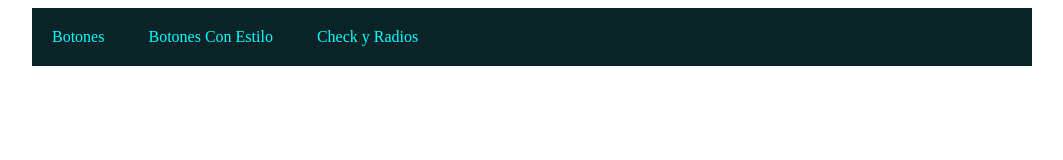
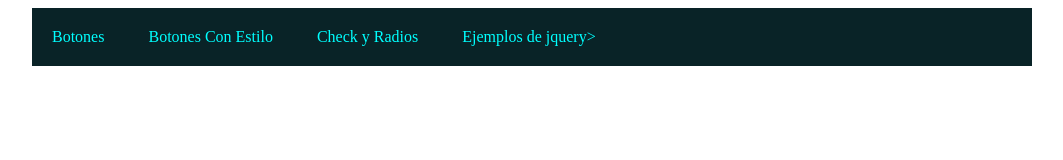
Before and after one commit to Erizogamer777/Erick, a plain HTML site: page index.html in a window 1280 px wide. Shown: the whole page, without its empty margins (108-1171 px from the left). Drawn offline with Linux system fonts and the light colour scheme.

Commit message:
Update index.html

```diff
--- a/index.html
+++ b/index.html
@@ -9,6 +9,7 @@
             <li><a href="botones.html">Botones</a></li>
             <li><a href="botonesconestilo.html">Botones Con Estilo</a></li>
             <li><a href="checksyradios.html">Check y Radios</a></li>
+          <li><a href="jquery.html">Ejemplos de jquery></li>
         </ul>
     </body>
  </html>
```
